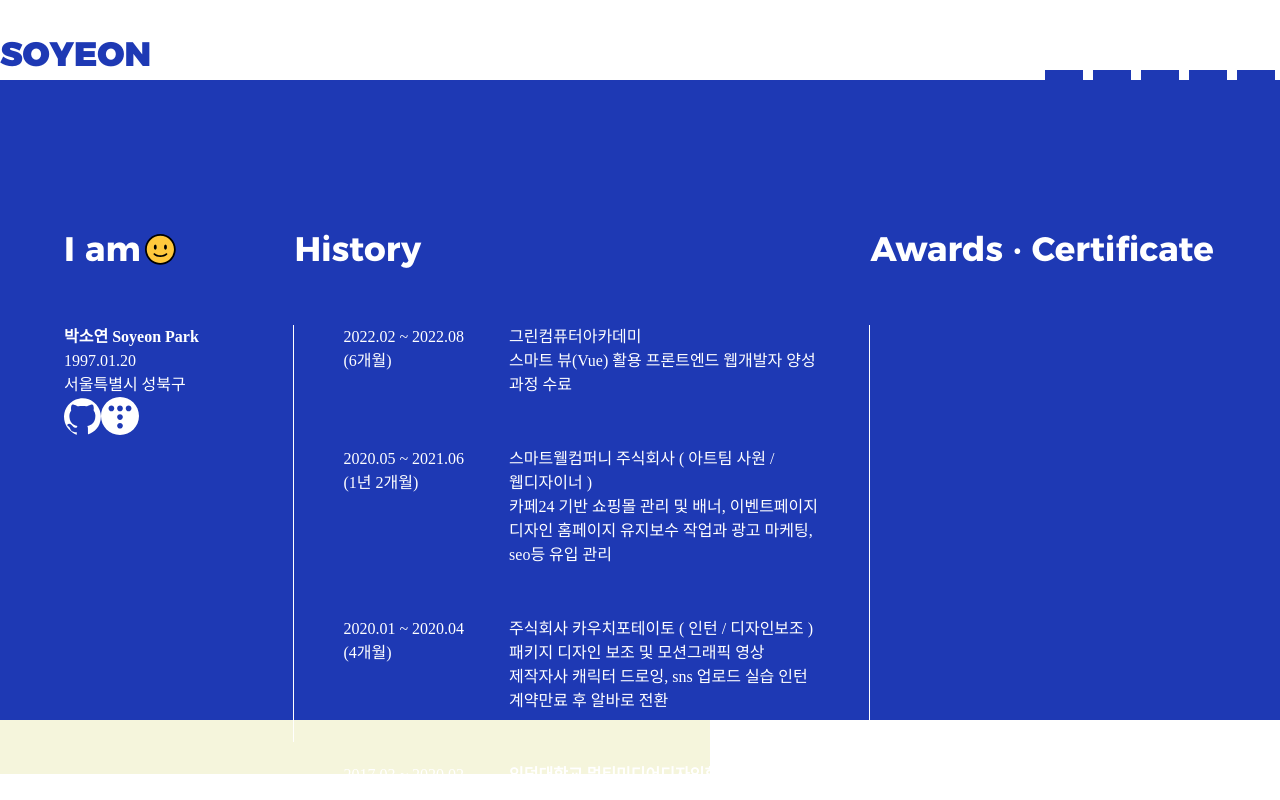
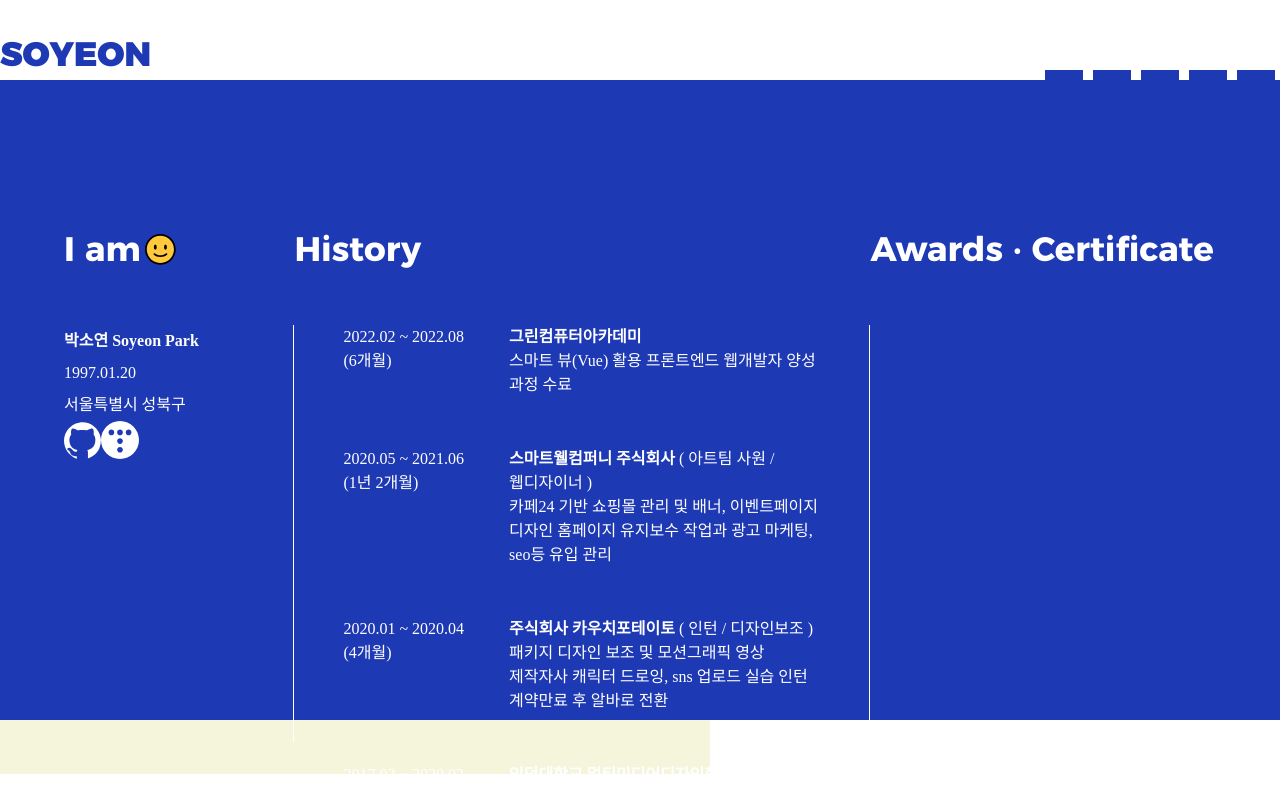
Before and after one commit to sott120/portfolio2022, a Vue app: page / in a window 1280 px wide. Shown: the top 800 px of the page. Built offline with nearby package versions, Linux system fonts and the light colour scheme; a web font is replaced by a local one.

Commit message:
about em추가

```diff
--- a/src/components/about.vue
+++ b/src/components/about.vue
@@ -37,7 +37,7 @@
                     <span>(6개월)</span>
                   </div>
                   <div>
-                    <span>그린컴퓨터아카데미</span>
+                    <span><em>그린컴퓨터아카데미</em></span>
                     <span>스마트 뷰(Vue) 활용 프론트엔드 웹개발자 양성 과정 수료</span>
                   </div>
                 </li>
@@ -47,7 +47,7 @@
                     <span>(1년 2개월)</span>
                   </div>
                   <div>
-                    <span>스마트웰컴퍼니 주식회사  ( 아트팀 사원 / 웹디자이너 )</span>
+                    <span><em>스마트웰컴퍼니 주식회사</em>  ( 아트팀 사원 / 웹디자이너 )</span>
                     <span>
                       카페24 기반 쇼핑몰 관리 및 배너, 이벤트페이지 디자인
                       홈페이지 유지보수 작업과 광고 마케팅, seo등 유입 관리
@@ -60,7 +60,7 @@
                     <span>(4개월)</span>
                   </div>
                   <div>
-                    <span>주식회사 카우치포테이토 ( 인턴 / 디자인보조 )</span>
+                    <span><em>주식회사 카우치포테이토</em> ( 인턴 / 디자인보조 )</span>
                     <span>
                       패키지 디자인 보조 및 모션그래픽 영상 제작자사 캐릭터 드로잉, sns 업로드
                       실습 인턴 계약만료 후 알바로 전환
@@ -80,7 +80,7 @@
                     <span>2013.03 ~ 2016.02</span>
                   </div>
                   <div>
-                    <span>서울 성신여자고등학교 졸업</span>
+                    <span><em>서울 성신여자고등학교 졸업</em></span>
                   </div>
                 </li>
               </ul>
@@ -347,10 +347,6 @@ h1{
   margin-bottom: 50px;
 }
 
-.inner span{
-  display: block;
-}
-
 .modal_cont{
   box-sizing: border-box;
   border-right: 1px solid #fff;
@@ -367,7 +363,8 @@ h1{
 }
 
 .inner span{
-  font-weight: 400;
+  display: block;
+  font-weight: 300;
 }
 
 .my h2{
@@ -380,6 +377,10 @@ h1{
 
 .my .modal_cont{
   padding-right:49px;
+}
+
+.my .modal_cont > .txt_wrap{
+  line-height: 2;
 }
 
 .inner .history{
@@ -430,7 +431,7 @@ h1{
 }
 
 .iam_cont span em{
-  font-weight: 700;
+  font-weight: 600;
 }
 
 .skills_cont li{
```
